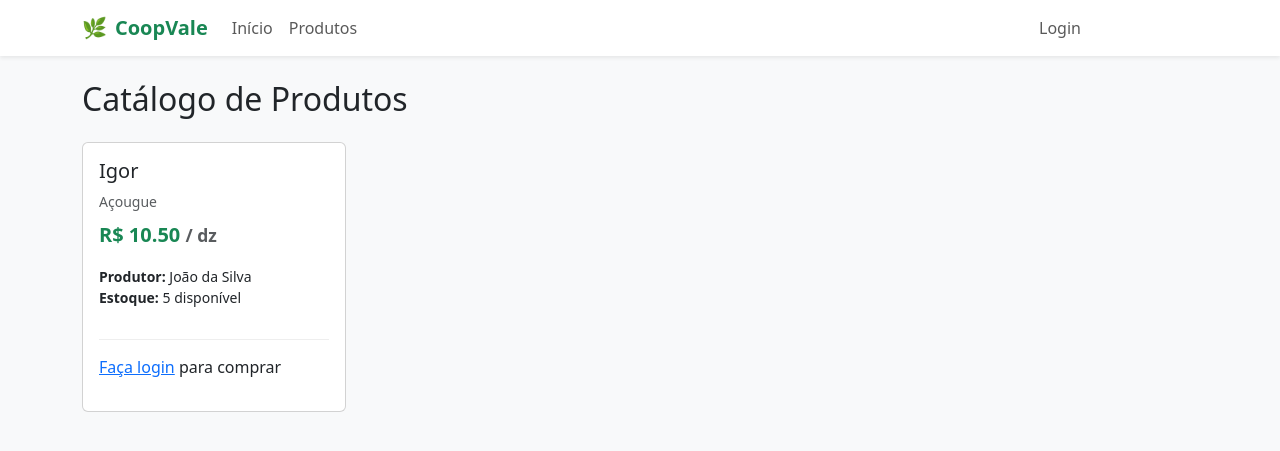
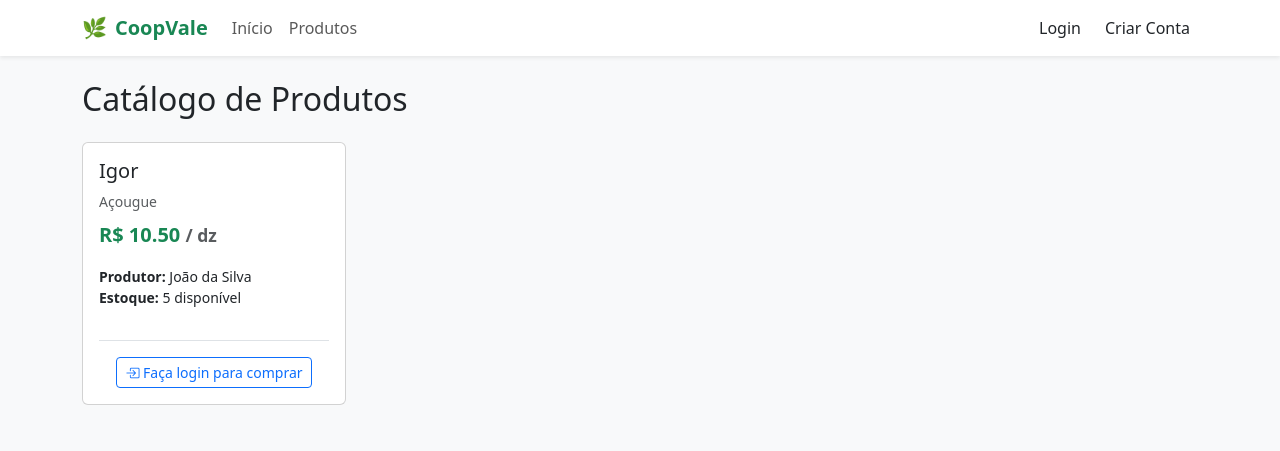
Before and after one commit to tomazdalcortivo/cooperativa-app, a Flask app: page /produtos/ in a window 1280 px wide. Shown: the top 451 px of the page. Run offline with Flask 3, Linux system fonts and the light colour scheme; data comes from the database, SQL or seed files in the repository.

Commit message:
ajustes botoes

```diff
--- a/app/templates/base.html
+++ b/app/templates/base.html
@@ -30,7 +30,8 @@
             <div class="collapse navbar-collapse" id="mainNav">
                 <ul class="navbar-nav me-auto mb-2 mb-lg-0">
                     <li class="nav-item"><a class="nav-link" href="/">Início</a></li>
-                    <li class="nav-item"><a class="nav-link" href="{{ url_for('produtos.listar_produtos') }}">Produtos</a>
+                    <li class="nav-item"><a class="nav-link"
+                            href="{{ url_for('produtos.listar_produtos') }}">Produtos</a>
                     </li>
                 </ul>
 
@@ -61,9 +62,20 @@
                     </li>
 
                     {% else %}
-                    <li class="nav-item"><a class="nav-link" href="{{ url_for('auth.login') }}">Login</a></li>
-                    <li class="nav-item"><a class="nav-link btn btn-sm btn-success text-white ms-2"
-                            href="{{ url_for('auth.registro') }}">Criar Conta</a></li>
+                    <li class="nav-item">
+                        <a class="nav-link btn btn-sm btn-success ms-2 text-dark hover-text-white"
+                            href="{{ url_for('auth.login') }}">
+                            Login
+                        </a>
+                    </li>
+
+                    <li class="nav-item">
+                        <a class="nav-link btn btn-sm btn-success ms-2 text-dark hover-text-white"
+                            href="{{ url_for('auth.registro') }}">
+                            Criar Conta
+                        </a>
+                    </li>
+
                     {% endif %}
                 </ul>
             </div>
--- a/app/templates/produtos/lista.html
+++ b/app/templates/produtos/lista.html
@@ -26,28 +26,32 @@
 
             <div class="mt-auto">
 
-                <div class="acoes" style="margin-top: 15px; padding-top: 15px; border-top: 1px solid #eee;">
+                <div class="acoes mt-3 pt-3 border-top d-flex flex-column align-items-center">
 
                     {% if p.estoque > 0 %}
                     {% if current_user.is_authenticated and current_user.tipo_usuario == 'cliente' %}
                     <form action="{{ url_for('pedidos.adicionar_ao_carrinho', produto_id=p.id) }}" method="POST"
-                        style="display: flex; gap: 5px;">
+                        class="d-flex gap-2 align-items-center justify-content-center">
                         <input type="number" name="quantidade" value="1" min="1" max="{{ p.estoque }}"
-                            style="width: 60px; padding: 5px;">
-                        <button type="submit" class="btn-comprar">Comprar</button>
+                            class="form-control form-control-sm" style="width:80px;">
+                        <button type="submit" class="btn btn-primary btn-sm">Comprar</button>
                     </form>
                     {% elif not current_user.is_authenticated %}
-                    <p><a href="{{ url_for('auth.login') }}">Faça login</a> para comprar</p>
+                    <p class="mb-0">
+                        <a href="{{ url_for('auth.login') }}" class="btn btn-outline-primary btn-sm">
+                            <i class="bi bi-box-arrow-in-right"></i> Faça login para comprar
+                        </a>
+                    </p>
                     {% endif %}
                     {% else %}
-                    <span style="color: red; font-weight: bold;">Esgotado</span>
+                    <span class="text-danger fw-bold">Esgotado</span>
                     {% endif %}
 
 
                     {% if current_user.is_authenticated and (current_user.tipo_usuario == 'admin' or
                     (current_user.produtor and
                     current_user.produtor.id == p.produtor_id)) %}
-                    <div class="text-end mt-2 small">
+                    <div class="w-100 text-end mt-2 small">
                         <a href="{{ url_for('produtos.editar_produto', id=p.id) }}">Editar</a> |
                         <a href="{{ url_for('produtos.deletar_produto', id=p.id) }}" class="text-danger"
                             onclick="return confirm('Excluir este produto?');">Excluir</a>
```
Also changed, not shown: app/templates/auth/registro.html (+8 -23 lines).
